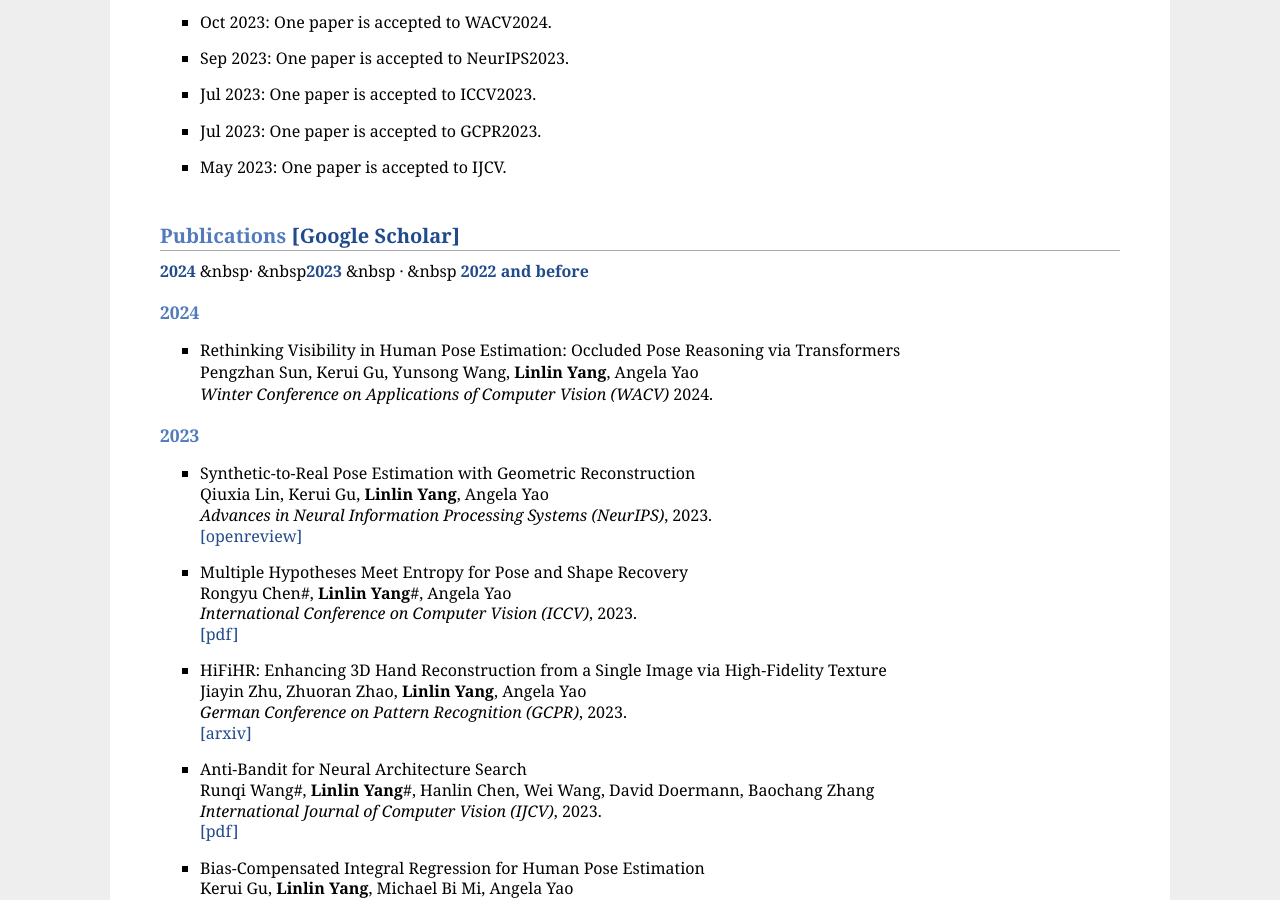
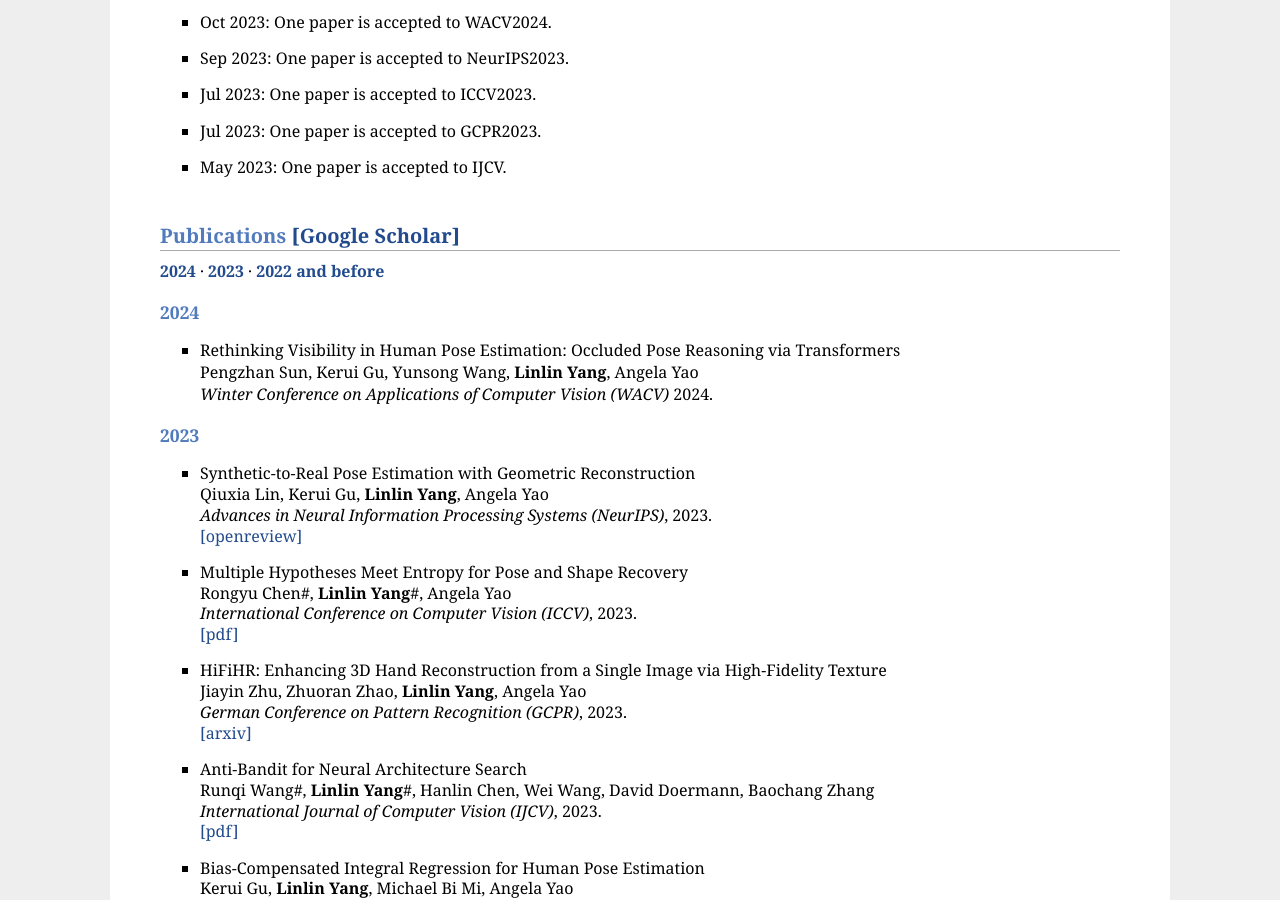
Before and after one commit to bestonebyone/mu4yang, a Jekyll site: the page built from index.md, in a window 1280 px wide and 900 px high, scrolled down 492 px. Built offline with Jekyll 4.4.1, drawn with Linux system fonts in a browser that asks for light colours; comment, search, counter and statistics services are not loaded.

Commit message:
Update index.md

```diff
--- a/index.md
+++ b/index.md
@@ -59,8 +59,7 @@ I am an organizer of [HANDS@ECCV22](https://sites.google.com/view/hands2022/home
 
 <span id="pub"></span>
 ## Publications [[Google Scholar]](https://scholar.google.com.hk/citations?user=gI55gF0AAAAJ&hl=en-US)
-
-<a href="#pub2024"><b>2024</b></a> &nbsp· &nbsp<a href="#pub2023"><b>2023</b></a> &nbsp · &nbsp <a href="#pub2022"><b>2022 and before</b></a>
+<a href="#pub2024"><b>2024</b></a> · <a href="#pub2023"><b>2023</b></a> · <a href="#pub2022"><b>2022 and before</b></a>
 
 <span id="pub2024"></span>
 ### 2024
```
